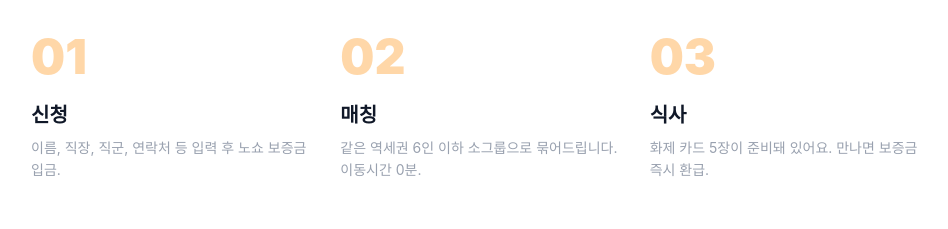
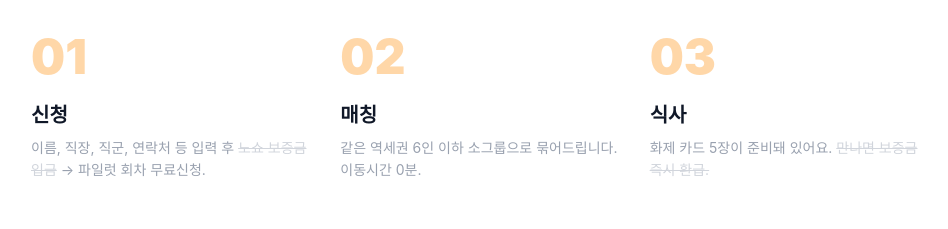
Before and after one commit to luckandy1234-cmyk/landing, a Next.js app: page / in a window 1280 px wide. Shown: the part 1960-2189 px from the top of the page, without its empty margins (161-1109 px from the left). Built offline with nearby package versions, Linux system fonts and the light colour scheme.

Commit message:
식사 단계 보증금 취소선 추가

```diff
--- a/components/HowItWorks.tsx
+++ b/components/HowItWorks.tsx
@@ -1,8 +1,10 @@
+import React from "react";
+
 export default function HowItWorks() {
   const steps = [
-    { number: "01", title: "신청", desc: "이름, 직장, 직군, 연락처 등 입력 후 노쇼 보증금 입금." },
+    { number: "01", title: "신청", desc: <>이름, 직장, 직군, 연락처 등 입력 후 <span className="line-through text-gray-300">노쇼 보증금 입금</span> → 파일럿 회차 무료신청.</> },
     { number: "02", title: "매칭", desc: "같은 역세권 6인 이하 소그룹으로 묶어드립니다. 이동시간 0분." },
-    { number: "03", title: "식사", desc: "화제 카드 5장이 준비돼 있어요. 만나면 보증금 즉시 환급." },
+    { number: "03", title: "식사", desc: <>화제 카드 5장이 준비돼 있어요. <span className="line-through text-gray-300">만나면 보증금 즉시 환급.</span></> },
   ];
 
   return (
```
